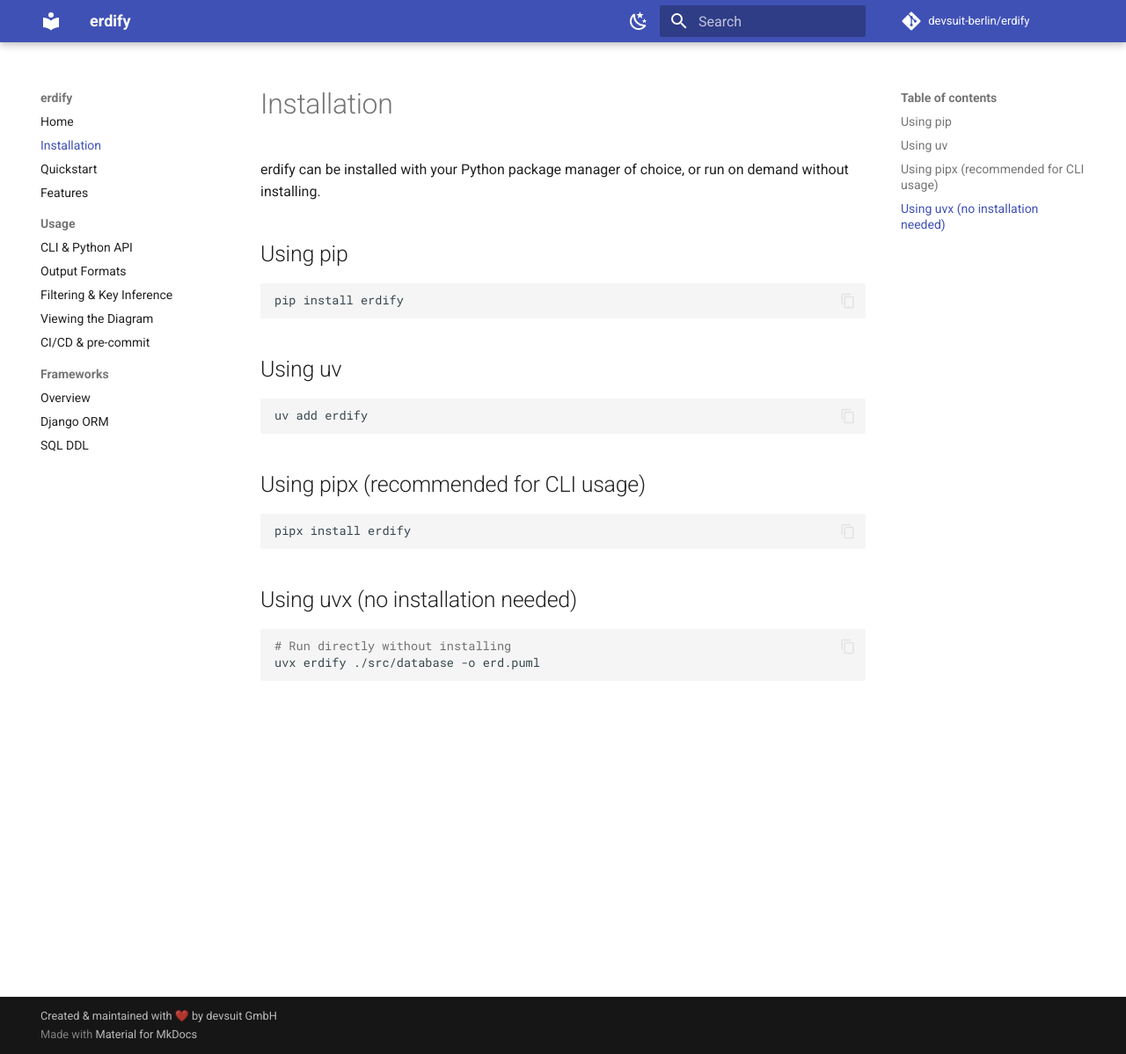
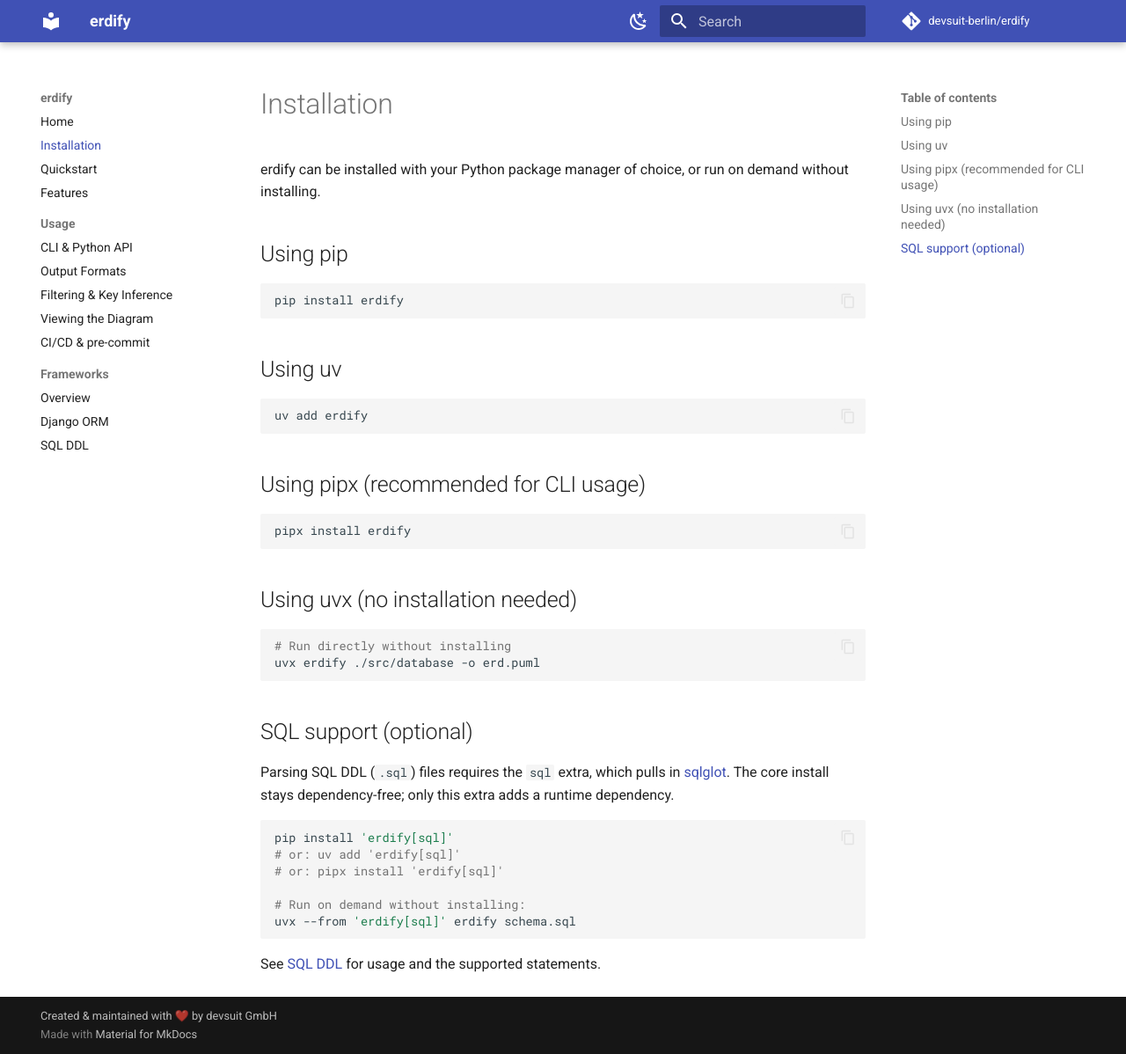
Before and after one commit to devsuit-berlin/erdify, an MkDocs documentation site: the page built from docs/installation.md, in a window 1280 px wide and 1198 px high. Shown: the whole window at 88% size. Built offline with MkDocs 1.6.1 and Material for MkDocs 9.7.7, drawn with Linux system fonts in a browser that asks for light colours; comment, search, counter and statistics services are not loaded.

Commit message:
docs: link SQL DDL page from the docs home and installation
The SQL DDL frontend was only in the mkdocs nav. Add it to the docs home
Contents list (and mention it in the lede), and document the erdify[sql]
extra on the Installation page.

Co-Authored-By: Claude Opus 4.8 (1M context) <noreply@anthropic.com>

````diff
--- a/docs/installation.md
+++ b/docs/installation.md
@@ -26,3 +26,20 @@ pipx install erdify
 # Run directly without installing
 uvx erdify ./src/database -o erd.puml
 ```
+
+## SQL support (optional)
+
+Parsing SQL DDL (`.sql`) files requires the `sql` extra, which pulls in
+[sqlglot](https://github.com/tobymao/sqlglot). The core install stays
+dependency-free; only this extra adds a runtime dependency.
+
+```bash
+pip install 'erdify[sql]'
+# or: uv add 'erdify[sql]'
+# or: pipx install 'erdify[sql]'
+
+# Run on demand without installing:
+uvx --from 'erdify[sql]' erdify schema.sql
+```
+
+See [SQL DDL](frameworks/sql.md) for usage and the supported statements.
````
Also changed, not shown: docs/index.md (+2 -1 lines).
